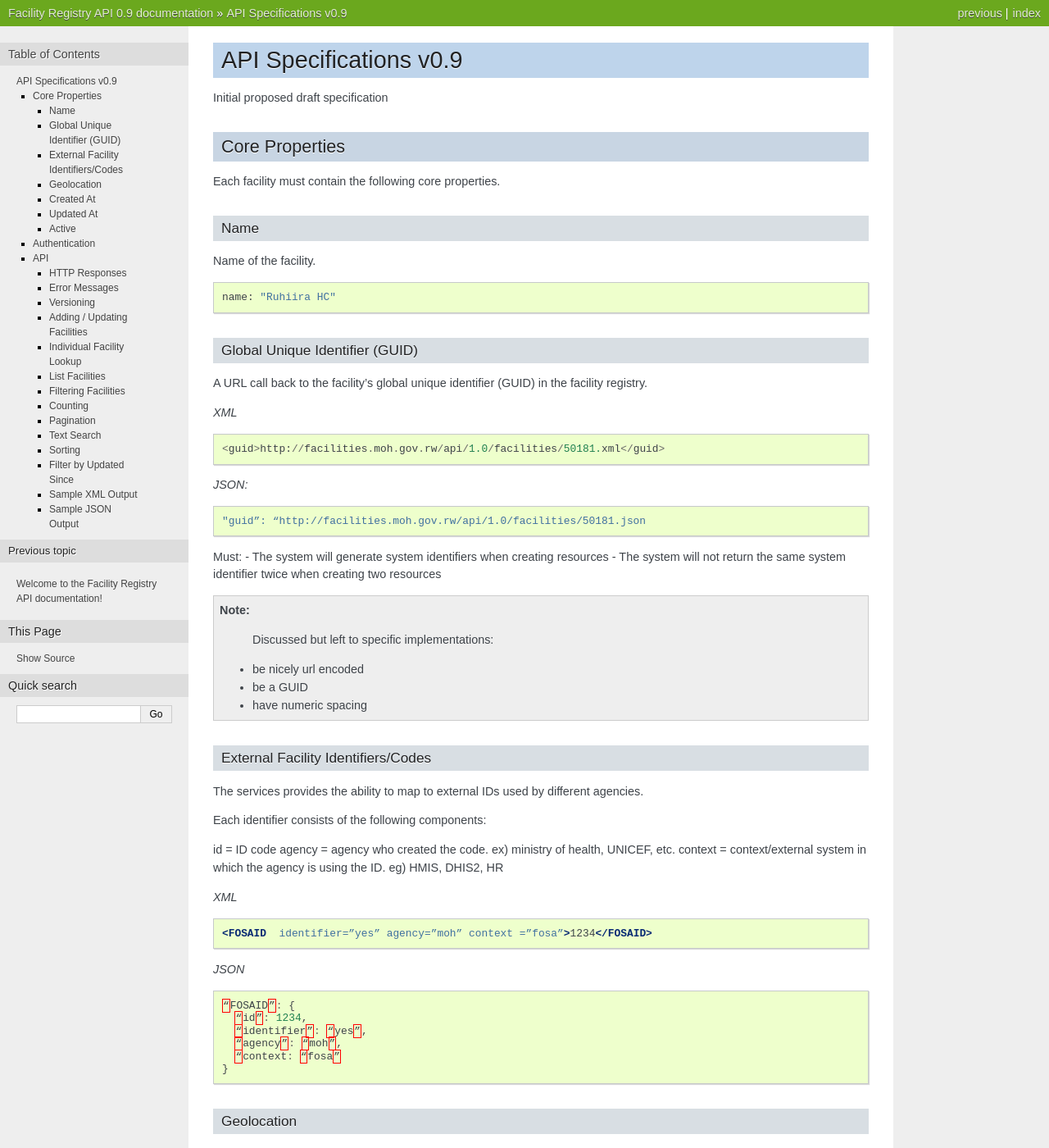
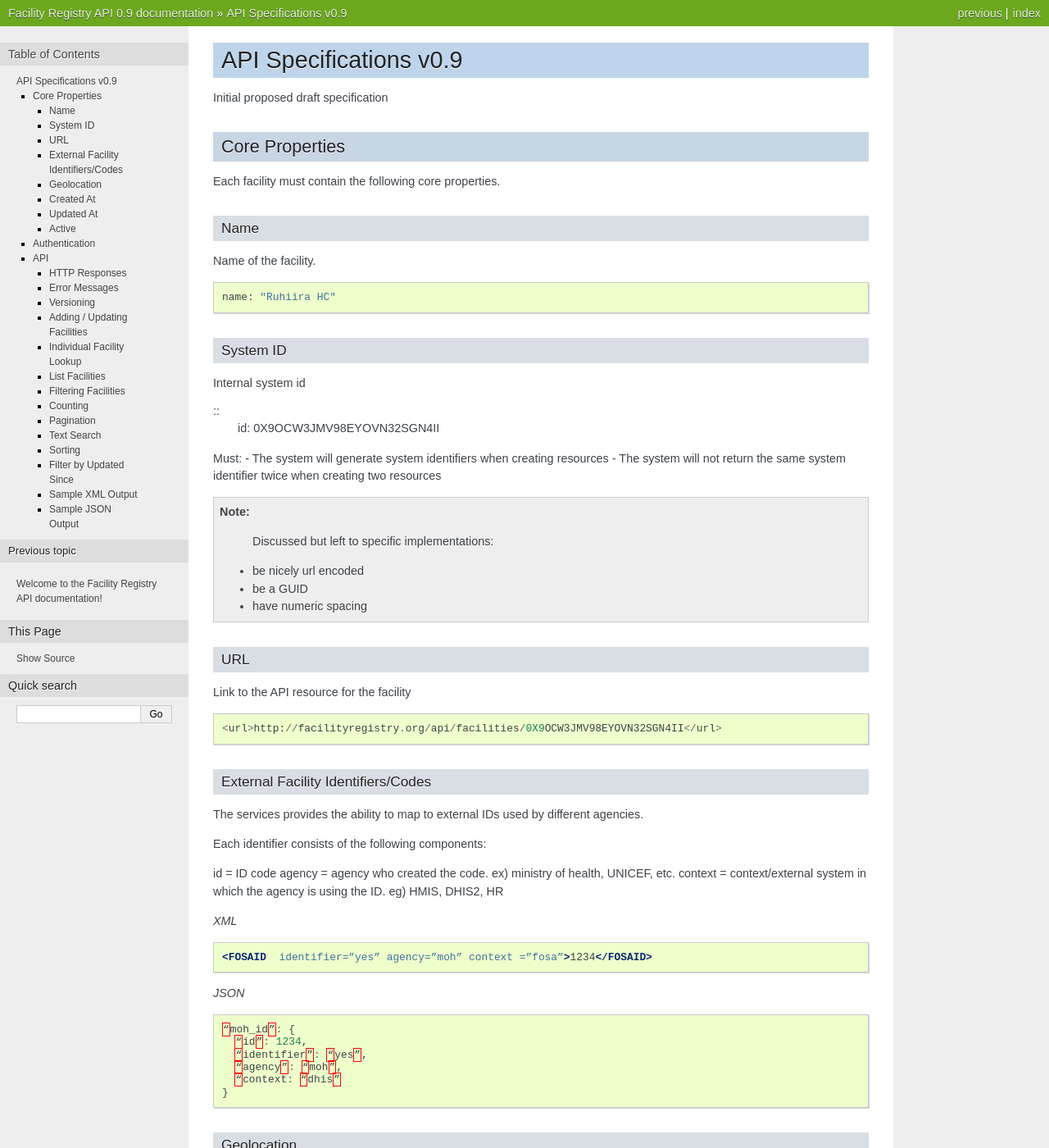
Before and after one commit to facilityregistry/fred-api, a Sphinx documentation site: the page built from docs/api_specifications.rst, in a window 1280 px wide and 1400 px high. Shown: the whole window at 82% size. Built offline with Sphinx 7.4.7, drawn with Linux system fonts in a browser that asks for light colours; some of the changed text lies outside the part shown.

Commit message:
id update

```diff
--- a/docs/api_specifications.rst
+++ b/docs/api_specifications.rst
@@ -17,18 +17,13 @@ Name of the facility.
 
   name: "Ruhiira HC"
 
-Global Unique Identifier (GUID)
-~~~~~~~~~~~~~~~~~~~~~~~~~~~~~~~
+System ID
+~~~~~~~~~
 
-A URL call back to the facility’s global unique identifier (GUID) in the facility registry.
+Internal system id
 
-*XML*
 ::
-  <guid>http://facilities.moh.gov.rw/api/1.0/facilities/50181.xml</guid>
-
-*JSON:*
-::
-  "guid”: “http://facilities.moh.gov.rw/api/1.0/facilities/50181.json
+  id: 0X9OCW3JMV98EYOVN32SGN4II
 
 Must:
 - The system will generate system identifiers when creating resources
@@ -41,6 +36,15 @@ Must:
   - be nicely url encoded
   - be a GUID
   - have numeric spacing
+
+URL
+~~~
+
+Link to the API resource for the facility
+
+::
+
+  <url>http://facilityregistry.org/api/facilities/0X9OCW3JMV98EYOVN32SGN4II</url>
 
 External Facility Identifiers/Codes
 ~~~~~~~~~~~~~~~~~~~~~~~~~~~~~~~~~~~
@@ -63,11 +67,11 @@ context = context/external system in which the agency is using the ID.  eg) HMIS
 
 .. code-block:: javascript
 
-  “FOSAID”: {
+  “moh_id”: {
     “id”: 1234,
     “identifier”: “yes”,
     “agency”: “moh”,
-    “context: “fosa”
+    “context: “dhis”
   }
 
 
@@ -80,8 +84,8 @@ Each facility can have it’s location represented by an optional GPS point repr
 
 .. code-block:: xml
 
-  <geopoint:latitude>-1.69172</geopoint:latitude>
-  <geopoint:longitude>29.52505</geopoint:longitude>
+  <geo:lat>-1.69172</geo:lat>
+  <geo:long>29.52505</geo:long>
 
 
 Created At
```
